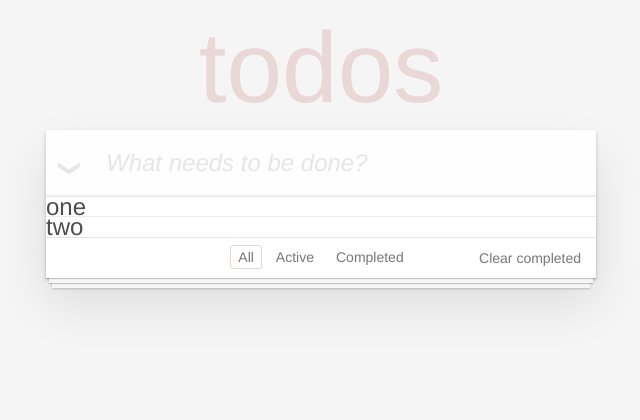
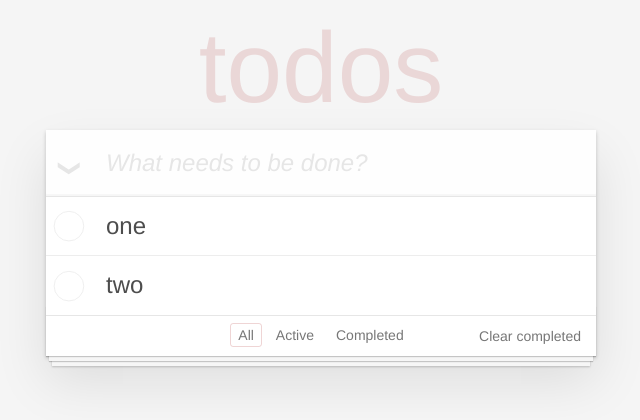
Before and after one commit to pferlito/todo-react, a React (Create React App) app: page / in a window 1280 px wide. Shown: the top 420 px of the page, without its empty margins (319-959 px from the left). Built offline with nearby package versions, Linux system fonts and the light colour scheme.

Commit message:
Add Toggle.

```diff
--- a/src/App.js
+++ b/src/App.js
@@ -4,20 +4,32 @@ import TodoList from './TodoList.js';
 import Header from './Header.js';
 import Footer from './Footer.js';
 
+const handleAdd = () => {
+};
+const handleChange = () => {
+};
+const handleDestroy = () => {
+};
+
 function App() {
   let state = {
-    items: ['one','two'],
+    items: [{text: 'one', state: 'active'}, {text: 'two', state: 'active'}],
     filter: ""
   };
   let current_state;
   let setState;
-  [current_state,setState] = useState(state);
+  [current_state, setState] = useState(state);
 
   return (
     <section className="todoapp">
-      <Header />
-      <TodoList list={current_state}/>
-      <Footer />
+      <Header list={current_state}
+              handleAdd={handleAdd}
+      />
+      <TodoList list={current_state}
+                handleChange={handleChange}
+                handleDestroy={handleDestroy}
+      />
+      <Footer/>
     </section>
   );
 }
--- a/src/TodoList.js
+++ b/src/TodoList.js
@@ -1,4 +1,5 @@
 import React from 'react';
+import Toggle from './Toggle';
 
 function TodoList(props) {
   const filteredItems = props.list.items;
@@ -14,7 +15,10 @@ function TodoList(props) {
               <li key={index}
                   className={value.state === 'completed' ? 'completed' : ''}>
                 <div className="view">
-                  {value}
+                  <Toggle value={value}
+                          handleChange={(index) => props.handleChange(index)}
+                          handleDestroy={(index) => props.handleDestroy(index)}
+                          index={index}/>
                 </div>
               </li>
             )
--- /dev/null
+++ b/src/Toggle.js
@@ -0,0 +1,19 @@
+import React from 'react';
+
+function Toggle(props) {
+  const handleChange = () => props.handleChange(props.index);
+  const handleDestroy = () => props.handleDestroy(props.index);
+  return (
+    <React.Fragment>
+      <input className="toggle"
+             type="checkbox"
+             checked={props.value.state === 'completed'}
+             onChange={handleChange}
+      />
+      <label>{props.value.text}</label>
+      <button className="destroy" onClick={handleDestroy}></button>
+    </React.Fragment>
+  )
+}
+
+export default Toggle;
```
